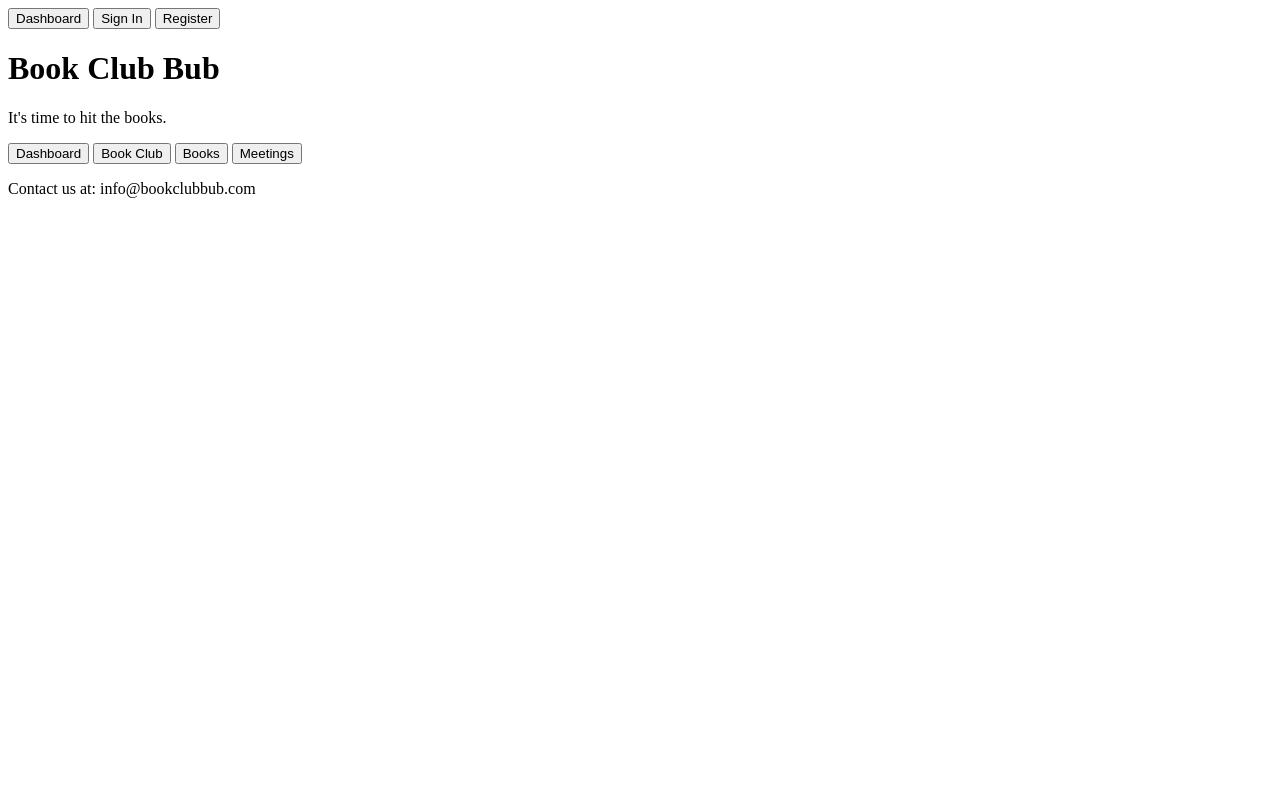
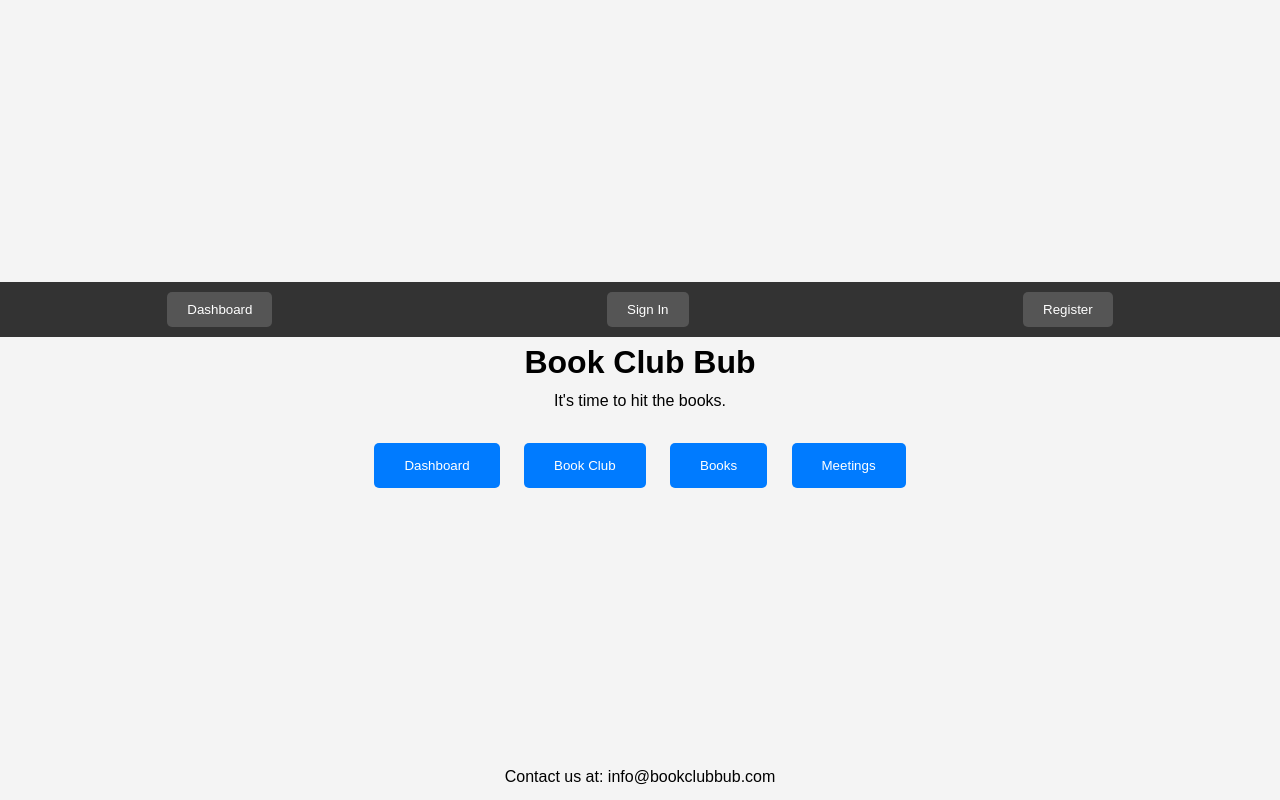
Before and after one commit to JakeMackBrown/Book-Club-Bub, a website: page index.html in a window 1280 px wide. Drawn offline with Linux system fonts and the light colour scheme.

Commit message:
ball rolling on CSS for homepage

```diff
--- a/index.html
+++ b/index.html
@@ -3,6 +3,7 @@
 <head>
   <meta charset="UTF-8">
   <title>Book Club Bub</title>
+  <link rel="stylesheet" href="styles.css">
 </head>
 <body>
   <header>
--- a/public/styles.css
+++ b/public/styles.css
@@ -0,0 +1,73 @@
+/* Basic Reset */
+* {
+    margin: 0;
+    padding: 0;
+    box-sizing: border-box;
+  }
+
+  body {
+    font-family: Arial, sans-serif;
+    line-height: 1.6;
+    background-color: #f4f4f4;
+    display: flex;
+    flex-direction: column;
+    align-items: center;
+    justify-content: center;
+    height: 100vh;
+  }
+
+  header {
+    width: 100%;
+    background: #333;
+    color: #fff;
+    padding: 10px 0;
+    text-align: center;
+  }
+
+  nav {
+    display: flex;
+    justify-content: space-around;
+    align-items: center;
+  }
+
+  nav button {
+    background: #555;
+    color: #fff;
+    border: none;
+    padding: 10px 20px;
+    cursor: pointer;
+    border-radius: 5px;
+  }
+
+  nav button:hover {
+    background: #444;
+  }
+
+  main {
+    text-align: center;
+  }
+
+  section {
+    margin: 20px 0;
+  }
+
+  section button {
+    background: #007bff;
+    color: #fff;
+    border: none;
+    padding: 15px 30px;
+    margin: 10px;
+    cursor: pointer;
+    border-radius: 5px;
+  }
+
+  section button:hover {
+    background: #0056b3;
+  }
+
+  footer {
+    position: absolute;
+    bottom: 10px;
+    text-align: center;
+    width: 100%;
+  }
--- a/server.js
+++ b/server.js
@@ -26,8 +26,6 @@ app.use(express.static(path.join(__dirname, 'public')))
 app.get('/', (req, res) => {
     res.sendFile(path.join(__dirname, 'index.html'));
   })
-
-app.get('/', (req, res) => res.send('This is our landing page!'))
 
 // User routes
 app.get('/users', userController.getAllUsers)
```
